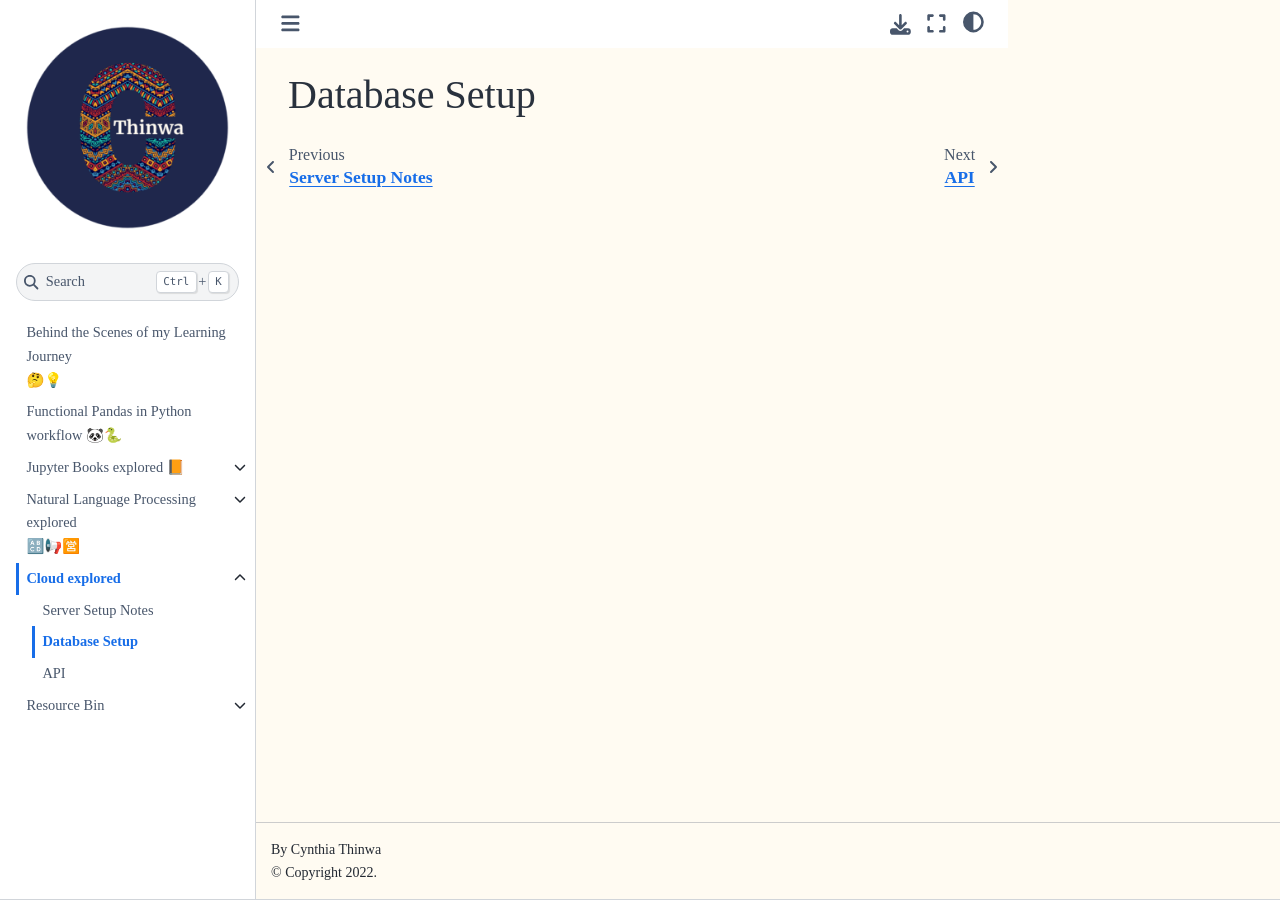
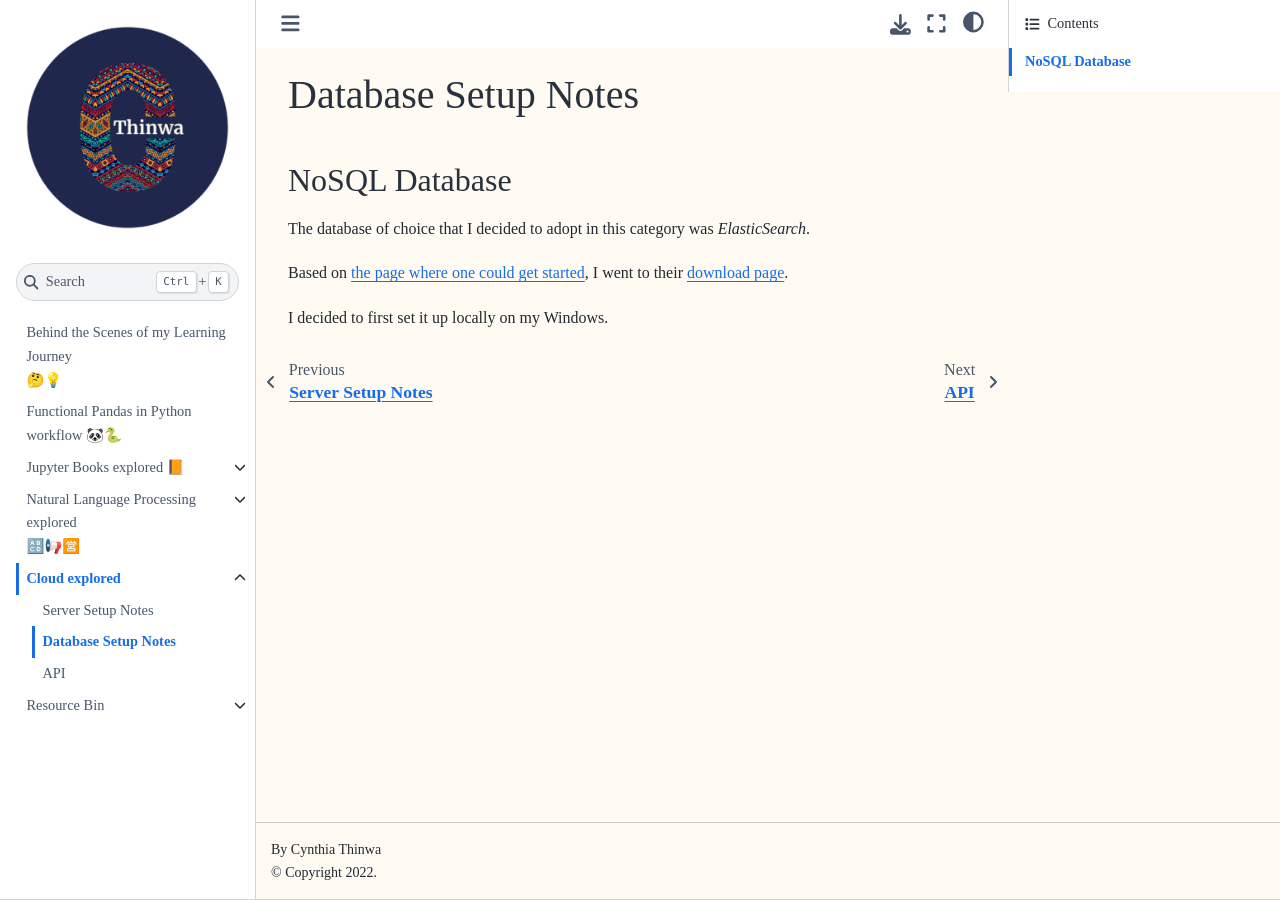
Before and after one commit to CeeThinwa/BTS-Continuous-Learning, a Jupyter Book: the page built from book/6/database_setup.md, in a window 1280 px wide. Built offline with Jupyter Book 1.0.4 settings and Sphinx 7.4.7 and the Sphinx Book theme 1.1.4, drawn with Linux system fonts in a browser that asks for light colours.

Commit message:
Update database_setup.md

```diff
--- a/book/6/database_setup.md
+++ b/book/6/database_setup.md
@@ -1,2 +1,11 @@
 (db-setup)=
-# Database Setup
+# Database Setup Notes
+
+## NoSQL Database
+
+The database of choice that I decided to adopt in this category was *ElasticSearch*.
+
+Based on [the page where one could get started](https://www.elastic.co/webinars/getting-started-elasticsearch?baymax=default&elektra=docs&storm=top-video),
+I went to their [download page](https://www.elastic.co/downloads/elasticsearch).
+
+I decided to first set it up locally on my Windows.
```
